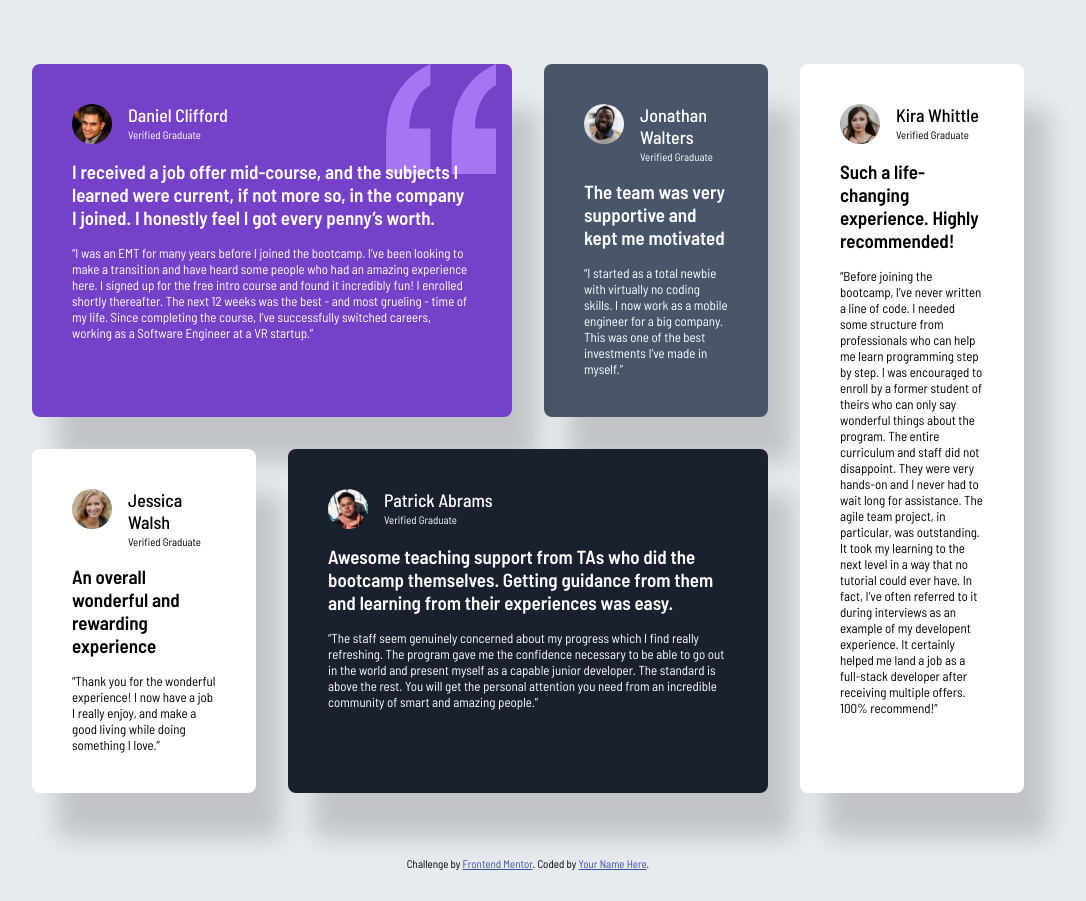
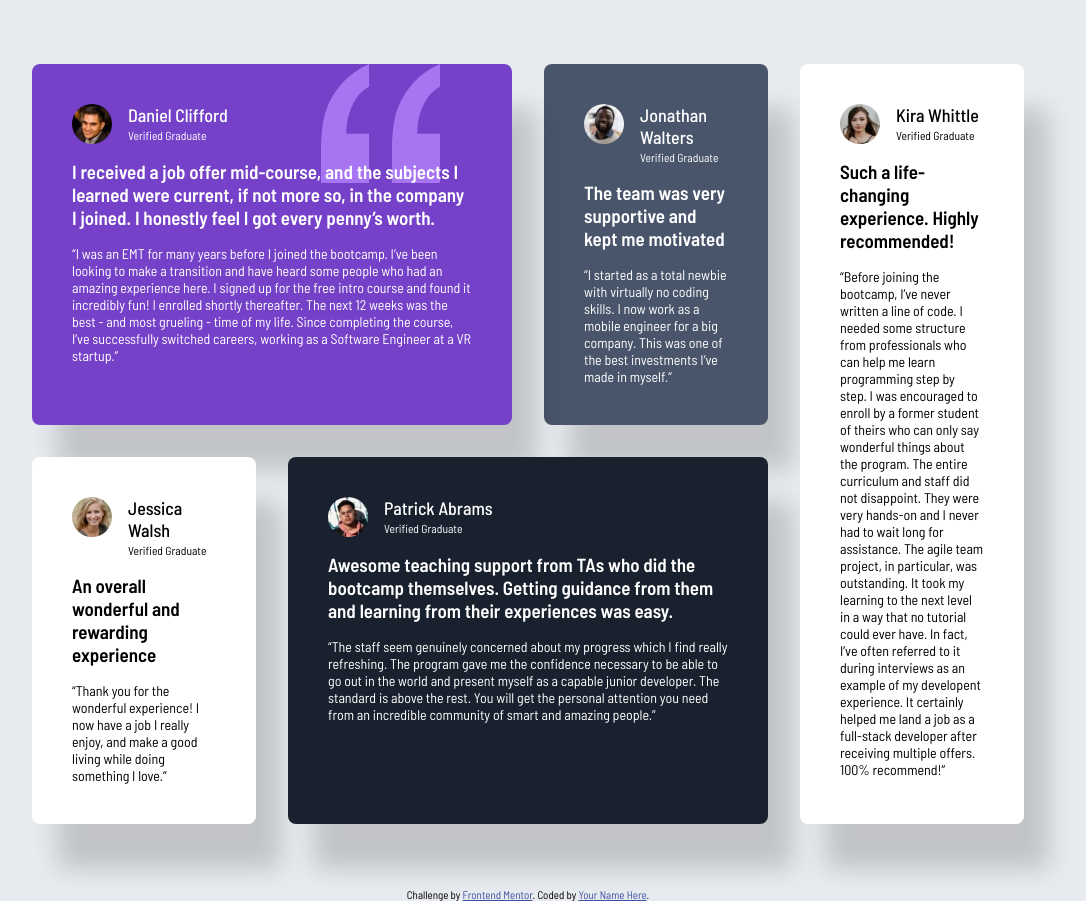
Before and after one commit to ChrisRoland/Testimonials-Grid-Section, a plain HTML site: page index.html in a window 1280 px wide. Shown: the whole page, without its empty margins (112-1198 px from the left). Before the commit the page ends 870 px from the top, so only its background shows below. Drawn offline with Linux system fonts and the light colour scheme.

Commit message:
feat: layout draft done

```diff
--- a/style.css
+++ b/style.css
@@ -9,7 +9,7 @@
 body {
   font-family: 'Barlow Semi Condensed', sans-serif;
   background-color: #e7eaee;
-  font-size: 13px;
+  font-size: 14px;
 }
 
 .main {
@@ -46,12 +46,12 @@ h2 {
 .quote {
     position: absolute;
     top: 0rem;
-    right: 1rem;
+    right: 4.5rem;
 }
 
 .quote img {
-    height: 110px;
-    width: 110px;
+    height: 119px;
+    width: 119px;
     border-radius: 0;
 }
 .main .three-col .top .first {
```
